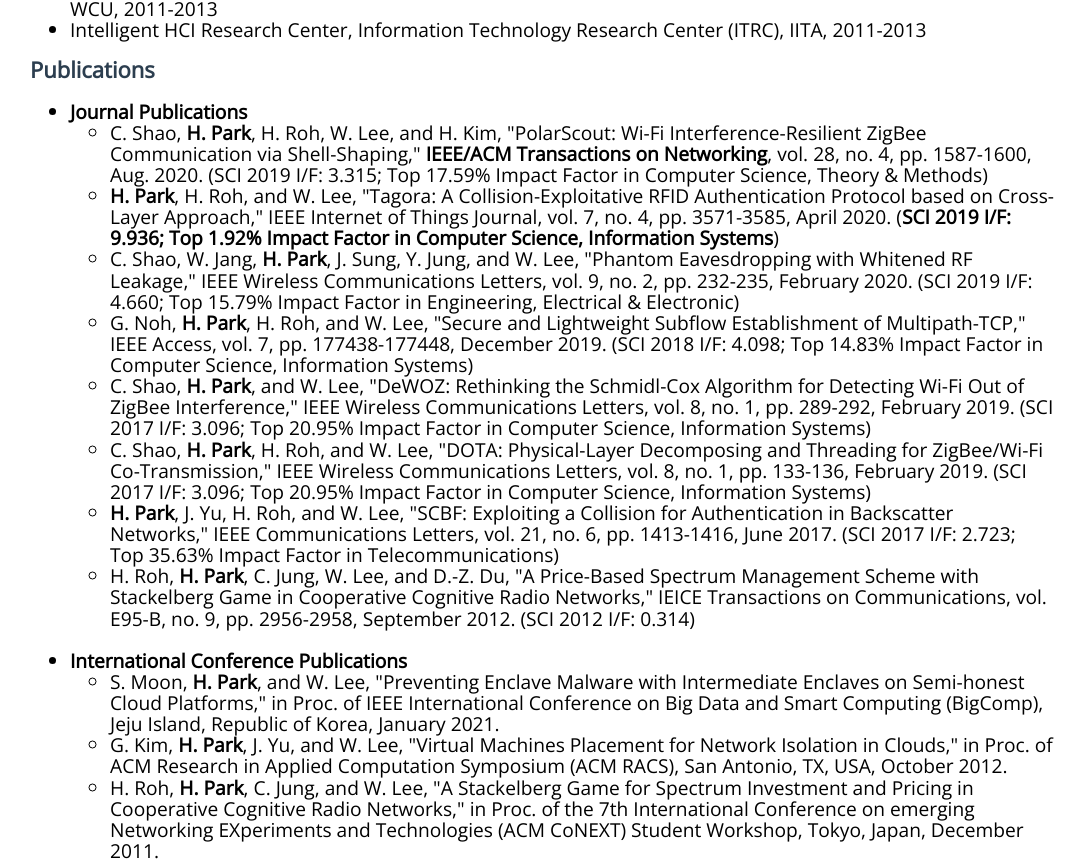
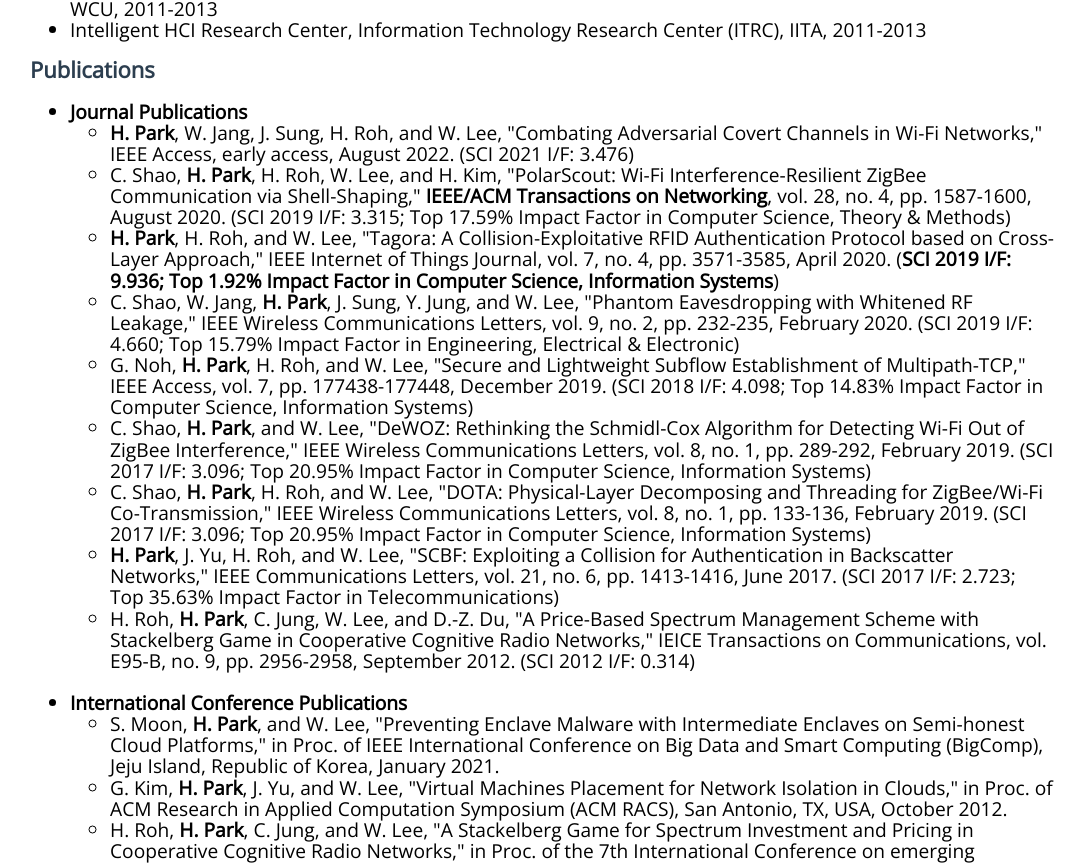
Before and after one commit to HoorinPark/HoorinPark.github.io, a plain HTML site: page index.html in a window 1280 px wide. Shown: the part 1446-2310 px from the top of the page, without its empty margins (98-1183 px from the left). Drawn offline with nearby package versions, Linux system fonts and the light colour scheme.

Commit message:
Update index.html

```diff
--- a/index.html
+++ b/index.html
@@ -126,7 +126,8 @@ I am currently looking for <b><u>highly motivated graduate (Ph.D. and master) st
 <ul>
 <li><strong>Journal Publications</strong>
 <ul>
-<li>C. Shao, <strong>H. Park</strong>, H. Roh, W. Lee, and H. Kim, "PolarScout: Wi-Fi Interference-Resilient ZigBee Communication via Shell-Shaping," <strong>IEEE/ACM Transactions on Networking</strong>, vol. 28, no. 4, pp. 1587-1600, Aug. 2020. (SCI 2019 I/F: 3.315; Top 17.59% Impact Factor in Computer Science, Theory & Methods)</li>
+<li><strong>H. Park</strong>, W. Jang, J. Sung, H. Roh, and W. Lee, "Combating Adversarial Covert Channels in Wi-Fi Networks," IEEE Access, early access, August 2022. (SCI 2021 I/F: 3.476)</li>
+<li>C. Shao, <strong>H. Park</strong>, H. Roh, W. Lee, and H. Kim, "PolarScout: Wi-Fi Interference-Resilient ZigBee Communication via Shell-Shaping," <strong>IEEE/ACM Transactions on Networking</strong>, vol. 28, no. 4, pp. 1587-1600, August 2020. (SCI 2019 I/F: 3.315; Top 17.59% Impact Factor in Computer Science, Theory & Methods)</li>
 <li><strong>H. Park</strong>, H. Roh, and W. Lee, "Tagora: A Collision-Exploitative RFID Authentication Protocol based on Cross-Layer Approach," IEEE Internet of Things Journal, vol. 7, no. 4, pp. 3571-3585, April 2020. (<strong>SCI 2019 I/F: 9.936; Top 1.92% Impact Factor in Computer Science, Information Systems</strong>)</li>
 <li>C. Shao, W. Jang, <strong>H. Park</strong>, J. Sung, Y. Jung, and W. Lee, "Phantom Eavesdropping with Whitened RF Leakage," IEEE Wireless Communications Letters,  vol. 9, no. 2, pp. 232-235, February 2020. (SCI 2019 I/F: 4.660; Top 15.79% Impact Factor in Engineering, Electrical & Electronic)</li>
 <li>G. Noh, <strong>H. Park</strong>, H. Roh, and W. Lee, "Secure and Lightweight Subflow Establishment of Multipath-TCP," IEEE Access, vol. 7, pp. 177438-177448, December 2019. (SCI 2018 I/F: 4.098; Top 14.83% Impact Factor in Computer Science, Information Systems)</li>
@@ -201,7 +202,7 @@ in Proc. of the Conference of Korean Institute of Information Scientists and Eng
 <li>The 2011 Smarter Application for Smarter Planet Contest Season II, IBM Korea, Centennial Anniversary Award for the 4th place, September, 2011 (out of 283 teams) <a href="https://www.etnews.com/201110040048?m=1">Press Cover (Korean),</a><a href="https://github.com/HoorinPark/HoorinPark.github.io/raw/main/SmarterAppContest.pdf"> Proceeding (Korean)</a></li>
 <ul><li>Project Title - perFact: A location-based shopping application for mobile devices</li></ul></ul>
 
-<p>Last Update: March 3, 2022</p>
+<p>Last Update: September 1, 2022</p>
 </div>
 
 </body>
```
